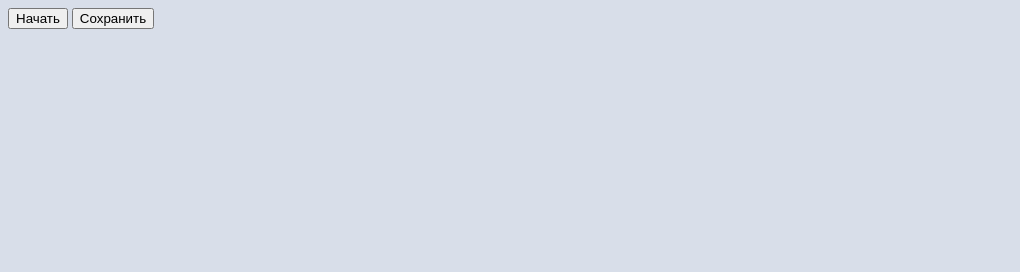
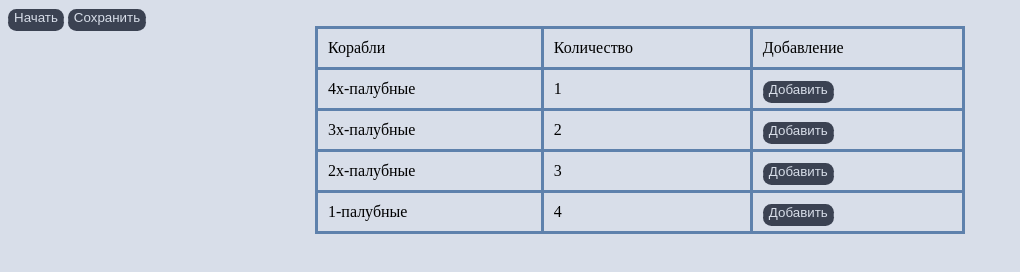
Before and after one commit to Dmitry-Kardashov/Kvantorium_Project, a plain HTML site: page index.html in a window 1280 px wide. Shown: the whole page, without its empty margins (0-1020 px from the left). Drawn offline with Linux system fonts and the light colour scheme.

Commit message:
КАМИТ

```diff
--- a/index.html
+++ b/index.html
@@ -9,6 +9,33 @@
 <body>
     <button class="start-game">Начать</button>
     <button class="save-button">Сохранить</button>
+    <table>
+        <tr>
+            <td>Корабли</td>
+            <td>Количество</td>
+            <td>Добавление</td>
+        </tr>
+        <tr>
+            <td>4х-палубные</td>
+            <td>1</td>
+            <td><button>Добавить</button></td>
+        </tr>
+        <tr>
+            <td>3х-палубные</td>
+            <td>2</td>
+            <td><button>Добавить</button></td>
+        </tr>
+        <tr>
+            <td>2х-палубные</td>
+            <td>3</td>
+            <td><button>Добавить</button></td>
+        </tr>
+        <tr>
+            <td>1-палубные</td>
+            <td>4</td>
+            <td><button>Добавить</button></td>
+        </tr>
+    </table>
     <script src="index.js"></script>
 </body>
 </html>
--- a/style.css
+++ b/style.css
@@ -29,3 +29,41 @@ body {
     text-align: center;
     border: 1.4px solid transparent;
 }
+
+
+table {
+    margin: 0 auto;
+    width: 650px;
+    border-top: 7px solid rgb(43, 129, 17);
+    border-collapse: collapse;
+    text-align: center;
+    margin-bottom: 20px;
+    border: 1px solid #dddddd;
+  }
+
+  td {
+    text-align: left;
+      padding: 10px;
+      border: 3px solid rgb(94, 129, 172);
+  }
+   th {
+    text-align: center;
+    padding: 10px;
+      border: 3px solid rgb(94, 129, 172);
+   }
+
+button {
+    border: none;
+    border-radius: 10px;
+    text-decoration: none;
+    color: #d8dee9;
+    background: #3b4252;
+    box-shadow: 0 5px 0 #3b4252;
+}
+
+button:hover {
+    background: #3b4252;
+    box-shadow: none;
+    position: relative;
+    top: 2px;
+}
```
